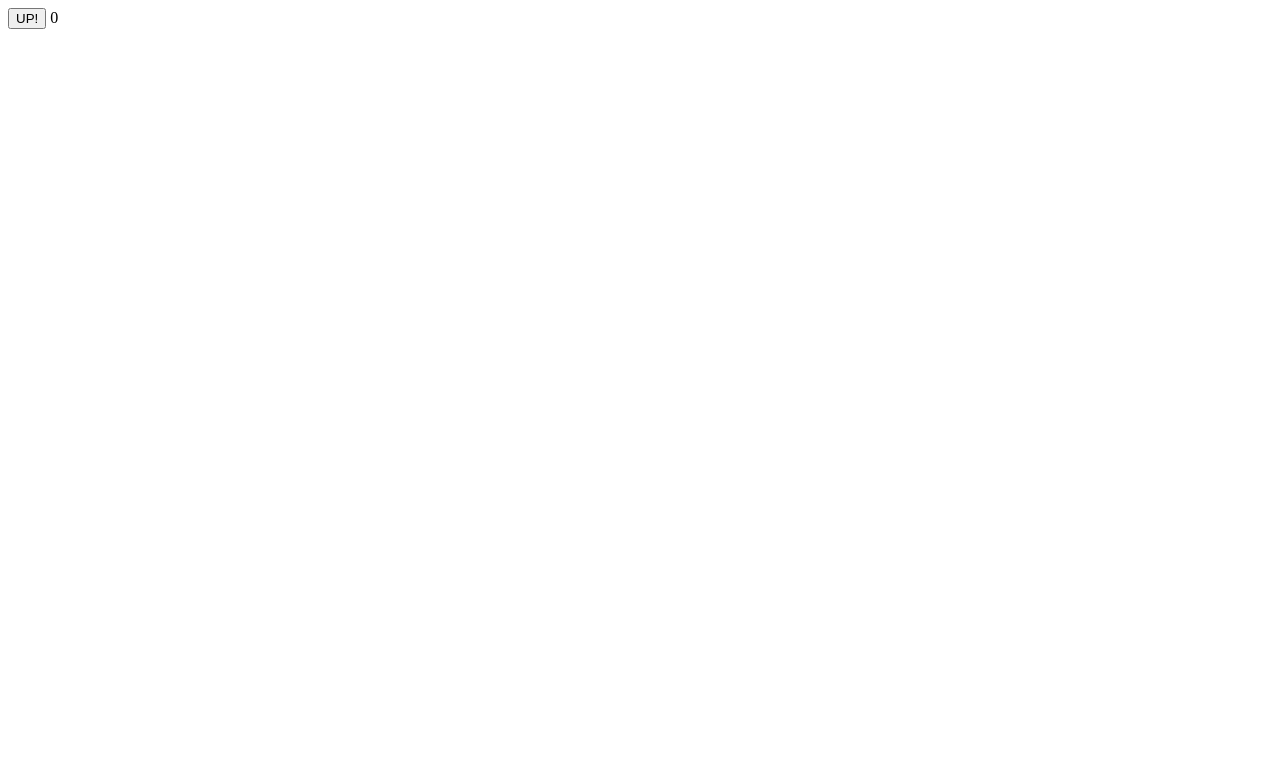
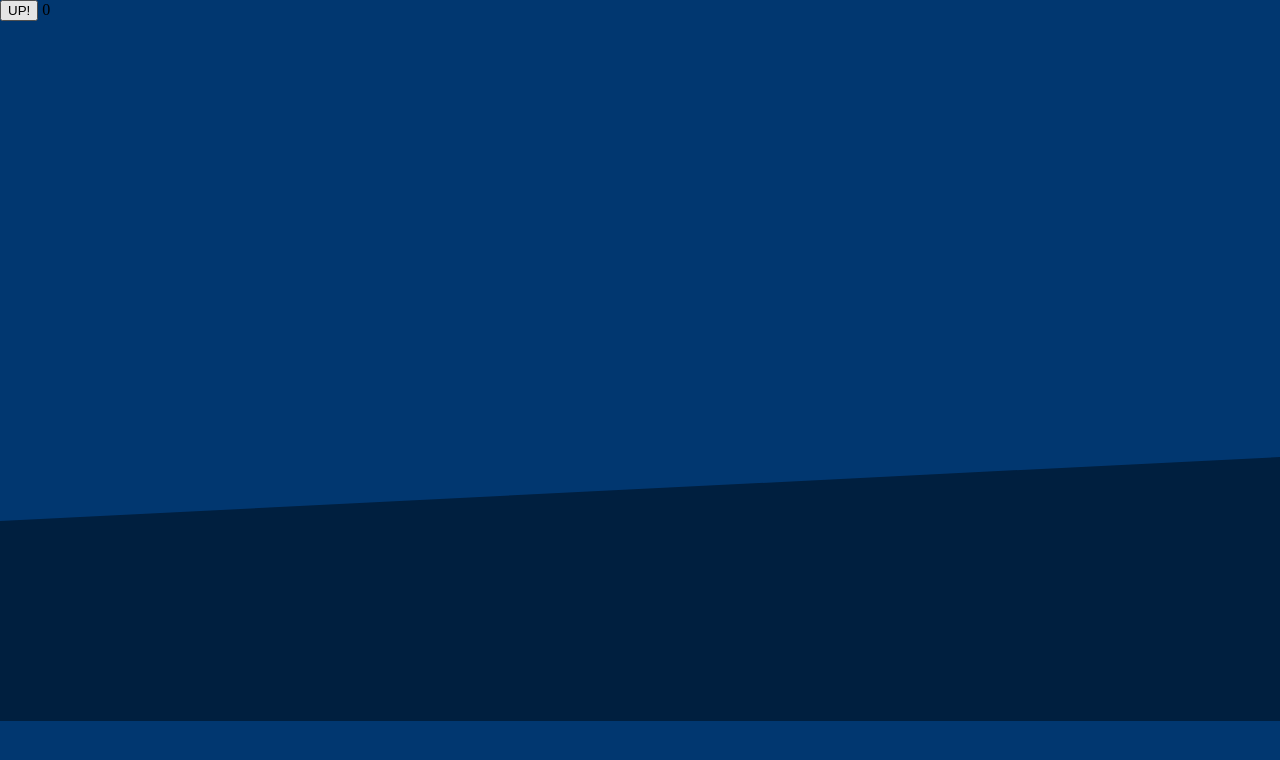
Before and after one commit to eltonjr/js-design-patterns-course, a website: page index.html in a window 1280 px wide. Drawn offline with nearby package versions, Linux system fonts and the light colour scheme; some packages are replaced by stand-ins of ours.

Commit message:
Background style

```diff
--- a/index.html
+++ b/index.html
@@ -13,7 +13,7 @@
 		<body ng-app="catclicker">
 
 			<!-- App content -->
-			<div ng-view></div>
+			<div style="height:100%;" ng-view></div>
 
 			<!-- Vendor scripts -->
 			<script src="bower_components/angular/angular.min.js"></script>
--- a/styles/main.css
+++ b/styles/main.css
@@ -1,24 +1,24 @@
+html {
+    height: 100%;
+}
+
 body {
-    /*background-image: url("http://orig06.deviantart.net/d1e0/f/2015/123/6/7/snohetta_by_neiio-d8s2lgv.png");*/
+    height: 100%;
+    margin: 0;
 }
 
 .content {
-    width: 32rem;
-    height: 30rem;
-    margin: 0 auto;
-    padding-top: 10rem;
+    height: 100%;
+    width: 100%;
+    overflow: hidden;
+    background-color: #013770;
 }
 
-.content :first-child {
-    margin-top: 0;
+.footer {
+    position: relative;
+    width: 0;
+    top: 400px;
+    height: 200px;
+    border-right: 2000px solid #001F3F;
+    border-top: 100px solid transparent;
 }
-
-.element {
-    margin-top: 1rem;
-    height: 3rem;
-}
-
-h1 {
-    font-family: "Helvetica Neue", "Helvetica", Helvetica, Arial, sans-serif !important;
-    text-align: center;
-}
--- a/views/main.html
+++ b/views/main.html
@@ -1,4 +1,6 @@
-<div>
+<div class="content">
 	<button ng-click="increment()">UP!</button>
 	{{clickCount}}
+
+	<div class="footer"></div>
 </div>
```
